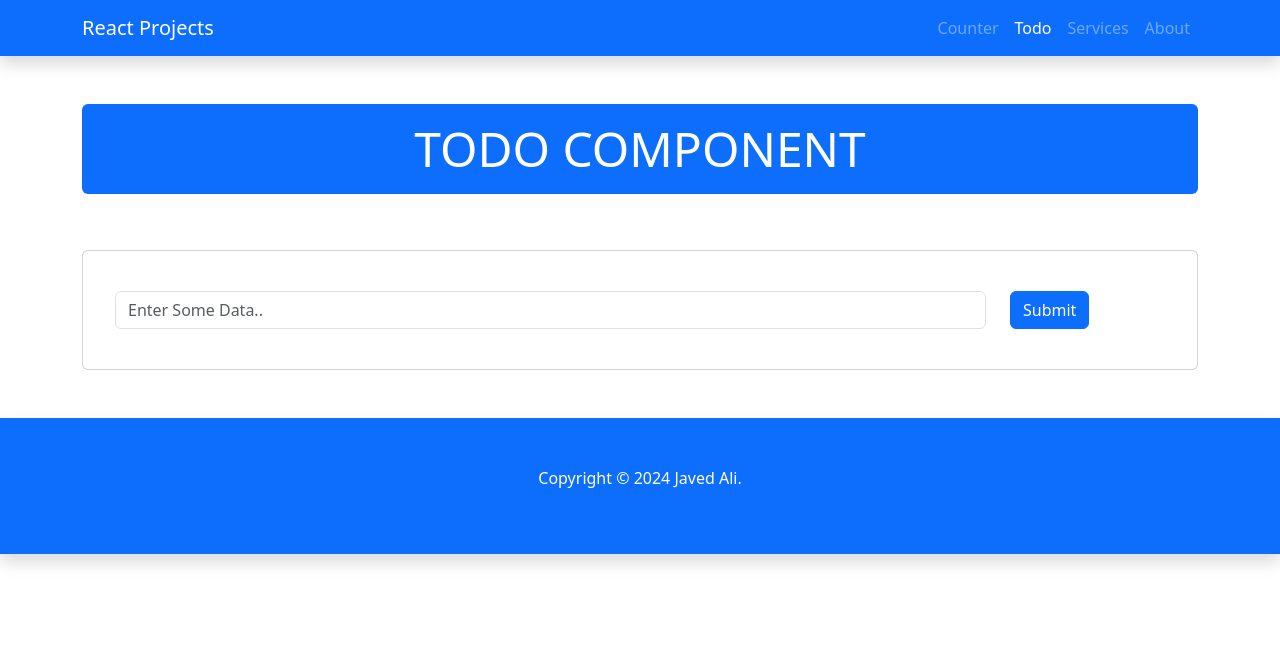
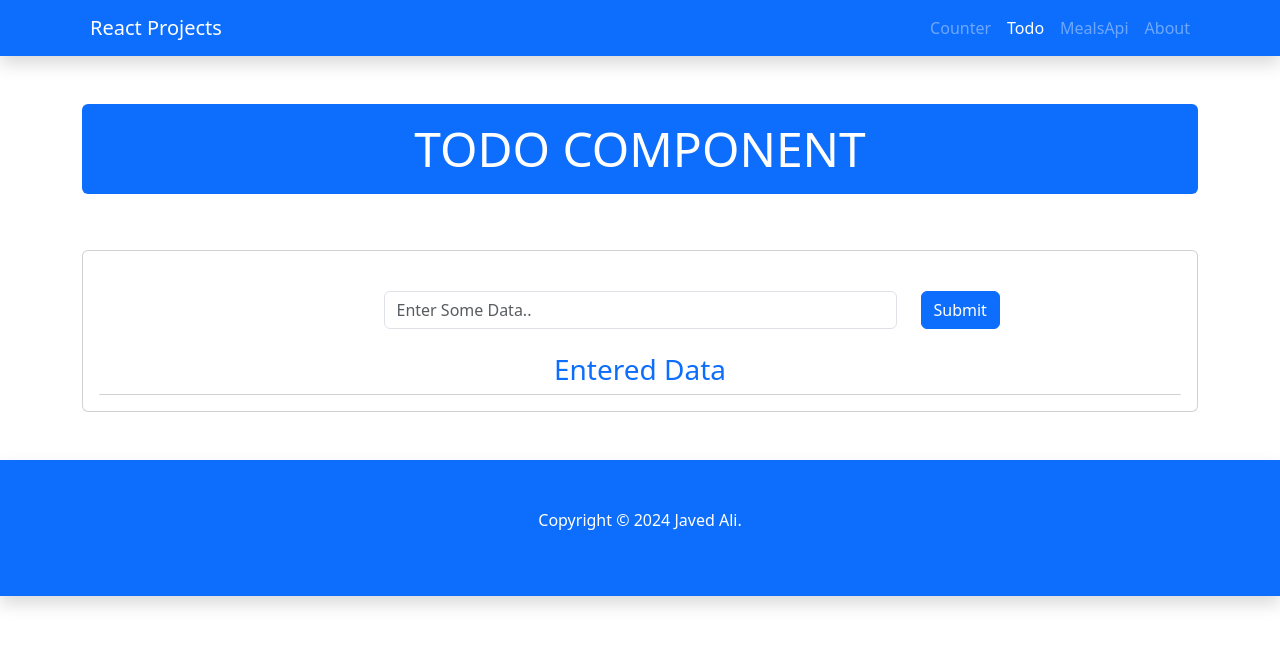
Before and after one commit to javedalihosamani/REACT-BEGINNER-PROJECTS, a React (Create React App) app: page /todo in a window 1280 px wide. Shown: the top 646 px of the page. Built offline with nearby package versions, Linux system fonts and the light colour scheme.

Commit message:
Todo and Meals API Completed

```diff
--- a/package.json
+++ b/package.json
@@ -8,6 +8,7 @@
     "@testing-library/user-event": "^13.5.0",
     "ajv": "^8.17.1",
     "ajv-keywords": "^5.1.0",
+    "axios": "^1.7.3",
     "bootstrap": "^5.3.3",
     "react": "^18.3.1",
     "react-bootstrap": "^2.10.4",
--- a/src/App.js
+++ b/src/App.js
@@ -5,6 +5,7 @@ import { BrowserRouter, Route, Routes } from "react-router-dom";
 import Counter from "./components/counter/Counter";
 import Todo from "./components/todo/Todo";
 import Pnf from "./components/Pnf";
+import MealsApi from "./components/meals-api/MealsApi";
 
 function App() {
   return (
@@ -15,6 +16,7 @@ function App() {
           <Route path={`/`} element={<Counter />} />
           <Route path={`/counter`} element={<Counter />} />
           <Route path={`/todo`} element={<Todo />} />
+          <Route path={`/api`} element={<MealsApi />} />
           <Route path={`/*`} element={<Pnf />} />
         </Routes>
         <Footer />
--- /dev/null
+++ b/src/components/meals-api/MealsApi.jsx
@@ -0,0 +1,57 @@
+import axios from 'axios';
+import React, { useEffect, useState } from 'react'
+import { Button, Card, Col, Container, Image, Row } from 'react-bootstrap';
+
+const MealsApi = () => {
+
+    const [items, setItem] = useState([]);
+    console.log("State : ", items);
+
+    // fetch().then().then().catch();
+    useEffect(() => {
+        axios.get("https://www.themealdb.com/api/json/v1/1/filter.php?c=Seafood")
+        .then((res)=>{
+           /*  console.log(res)
+            console.log(res.data.meals) */
+            setItem(res.data.meals);
+
+        })
+        .catch((err) => {console.log(err)})
+    }, []);
+
+  return (
+    <>
+        <Container className='my-5'>
+            <Row>
+                <Col>
+                    <h1 className="display-5 text-center bg-primary text-white p-3 border-radius rounded">MEALSAPI COMPONENT</h1>
+                </Col>
+            </Row>
+        </Container>
+
+        <Container className='my-5'>
+            <Row>
+                {items.map((item, index) => (
+                    <Col key={index} xs={12} sm={12} md={6} lg={4} xl={4} xxl={4} className='my-3'>
+                        <Card className='shadow'>
+                            <Card.Header>
+                                <Image src={item.strMealThumb} alt={item.strMeal} fluid />
+                            </Card.Header>
+                            <Card.Body>
+                                <Card.Title>{item.strMeal}</Card.Title>
+                                <Card.Text>#{item.idMeal}</Card.Text>
+                            </Card.Body>
+
+                            <Card.Footer>
+                                <Button variant='primary' className="float-end">Order</Button>
+                            </Card.Footer>
+                        </Card>
+                    </Col>
+                ))}
+            </Row>
+        </Container>
+    </>
+  )
+}
+
+export default MealsApi
--- a/src/components/todo/Todo.jsx
+++ b/src/components/todo/Todo.jsx
@@ -1,7 +1,26 @@
-import React from 'react'
-import { Button, Card, Col, Container, Form, Row } from 'react-bootstrap'
+import React, { useState } from 'react'
+import { Button, Card, Col, Container, Form, ListGroup, Row } from 'react-bootstrap'
+
+function generateId(){
+  return Math.floor(Math.random() * 10);
+}
 
 const Todo = () => {
+  const [todos, setTodos] = useState([]);
+  const [input, setInput] = useState("");
+
+ console.log(todos);
+
+  const handleSubmit = (e) => {
+    setTodos( todos.concat({
+      text : input,
+      id: generateId()
+    }));
+    setInput("");
+  };
+
+  const removeTodo = (id) => setTodos((todos)=> todos.filter((t) => t.id !== id))
+
   return (
     <>
       <Container className='my-5'>
@@ -12,20 +31,31 @@ const Todo = () => {
           </Row>
       </Container>
 
-      <Container className='my-5'>
+      <Container className='my-5 '>
         <Row>
           <Col>
             <Card className="p-3">
               <Card.Body>
                 <Form.Group as={Row}>
-                  <Col xs={12} sm={12} md={12} lg={10} xl={10} xxl={10} className='my-2'>
-                    <Form.Control type="text" placeholder="Enter Some Data.."  />
+                  <Col xs={12} sm={12} md={12} lg={{span:6, offset:3}} xl={{span:6, offset:3}} xxl={{span:6, offset:3}} className='my-2'>
+                    <Form.Control type="text" placeholder="Enter Some Data.." value={input} onChange={(e)=> setInput(e.target.value)}/>
                   </Col>
-                  <Col xs={12} sm={12} md={12} lg={2} xl={2} xxl={2} className='my-2'>
-                    <Button>Submit</Button>
+                  <Col xs={12} sm={12} md={12} lg={3} xl={3} xxl={3} className='my-2'>
+                    <Button onClick={handleSubmit}>Submit</Button>
                   </Col>
                 </Form.Group>
               </Card.Body>
+
+              <h3 className='text-primary text-center'>Entered Data</h3>
+              <ListGroup as="ol" numbered>
+                {todos.map(({text, id})=> (
+                  <ListGroup.Item key={id}>
+                    <span>{text}</span>
+                    <Button className='float-end' variant='danger' onClick={()=> removeTodo(id)}>&times;</Button>
+                  </ListGroup.Item>
+                ))}
+              </ListGroup>
+
             </Card>
           </Col>
         </Row>
@@ -34,4 +64,4 @@ const Todo = () => {
   )
 }
 
-export default Todo
+export default Todo;
--- a/src/layout/Header.jsx
+++ b/src/layout/Header.jsx
@@ -7,7 +7,13 @@ const Header = () => {
     <Fragment>
         <Navbar expand="md" bg='primary' data-bs-theme="dark" className='shadow'>
           <Container>
-            <Navbar.Brand href="/">React Projects</Navbar.Brand>
+            <Navbar.Brand>
+              <NavLink
+                  to={`counter`}
+                  className={({ isActive }) => (isActive ? 'text-white px-2 text-decoration-none' : 'px-2 text-decoration-none text-white')}>
+                React Projects
+              </NavLink>
+            </Navbar.Brand>
             <Navbar.Toggle aria-controls="basic-navbar-nav" />
             <Navbar.Collapse id="basic-navbar-nav" className="justify-content-end">
               <Nav>
@@ -24,9 +30,9 @@ const Header = () => {
                 </NavLink>
 
                 <NavLink
-                  to={`aaa`}
+                  to={`api`}
                   className={({ isActive }) => (isActive ? 'text-white px-2 text-decoration-none' : 'px-2 text-decoration-none')}>
-                  Services
+                  MealsApi
                 </NavLink>
 
                 <NavLink
```
Also changed, not shown: 1 other file (tests, documents, lock files or other folders).
